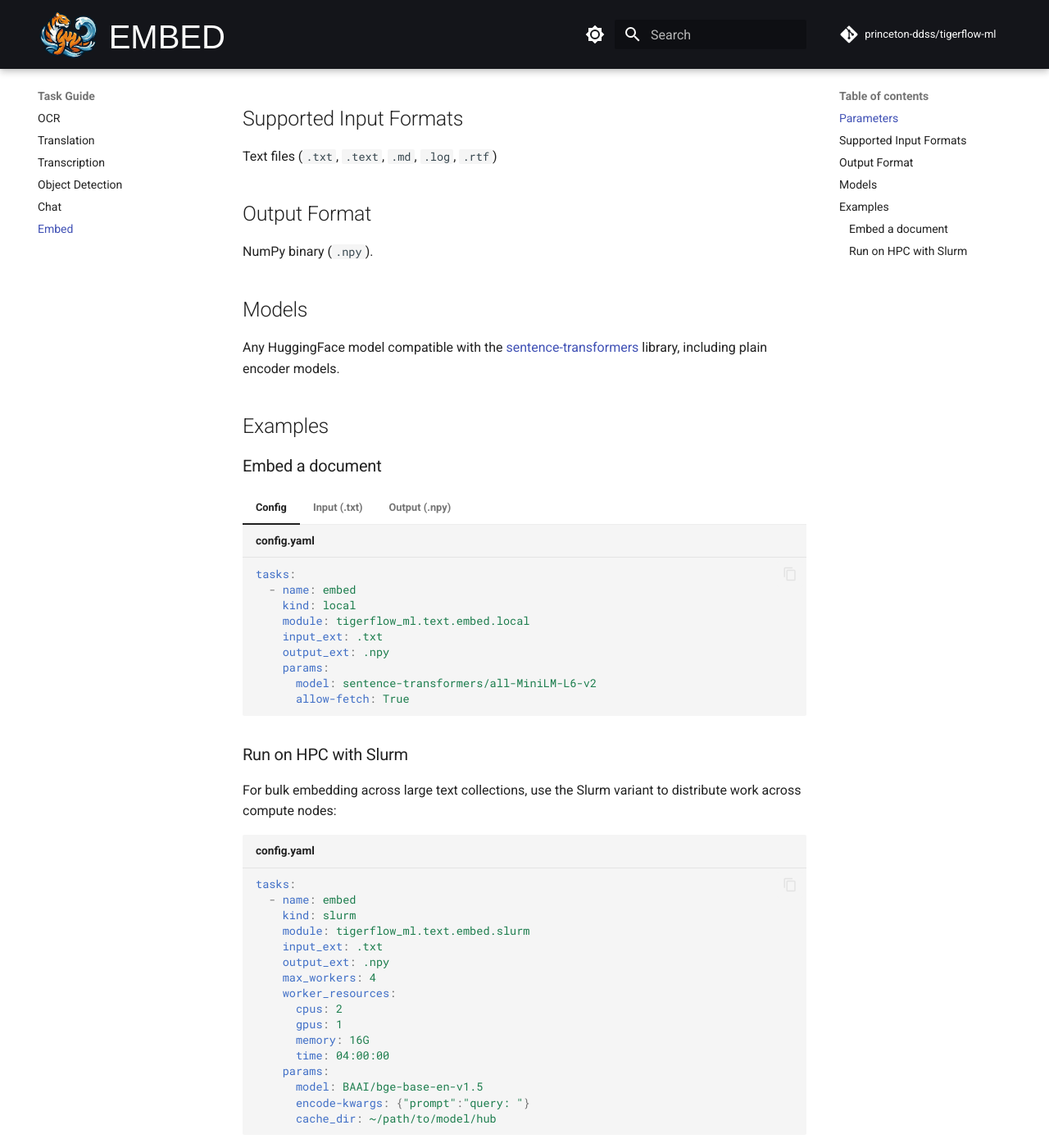
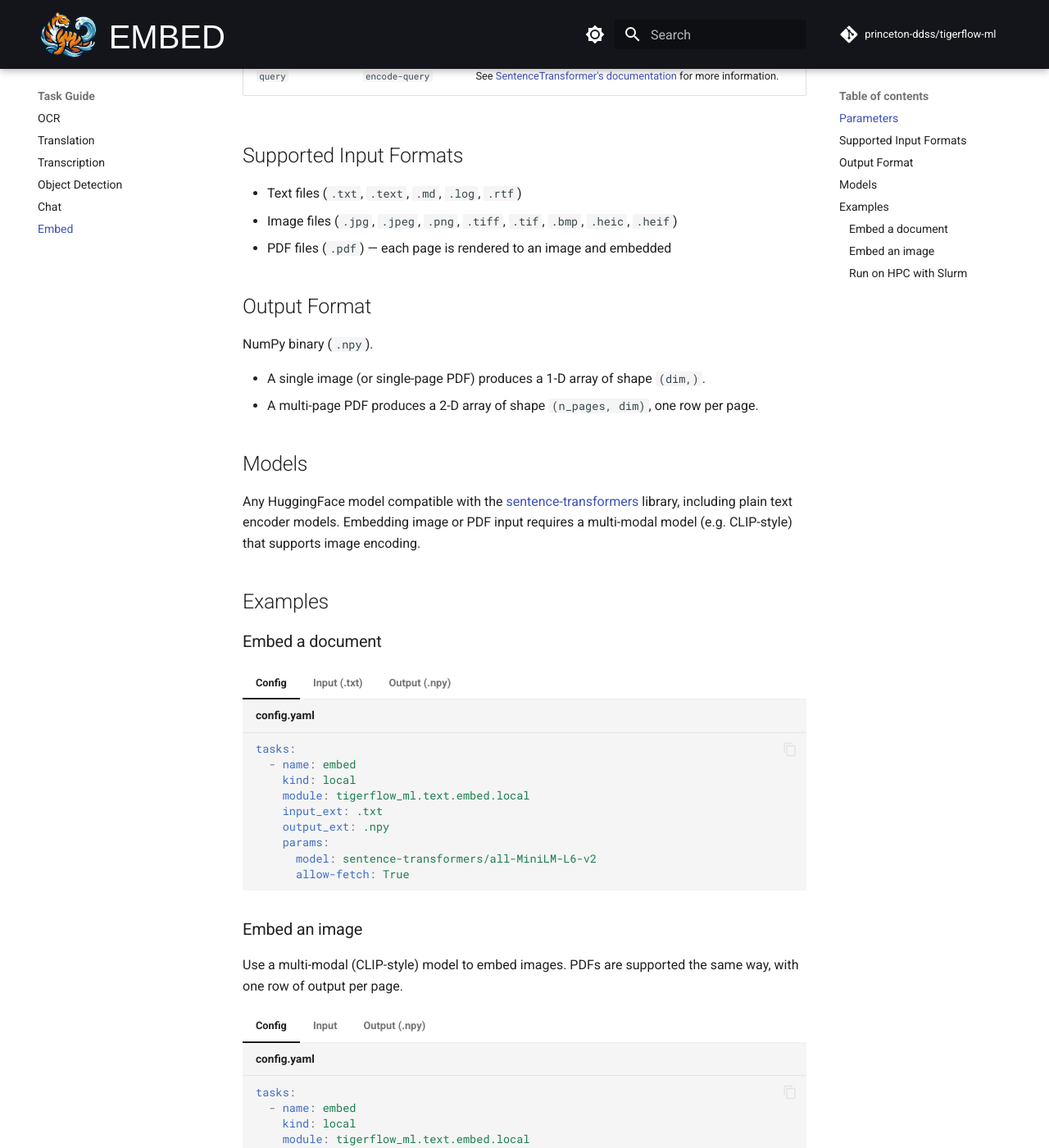
Before and after one commit to princeton-ddss/tigerflow-ml, an MkDocs documentation site: the page built from docs/mkdocs/tasks/embed.md, in a window 1280 px wide and 1400 px high, scrolled down 928 px. Shown: the whole window at 82% size. Built offline with MkDocs 1.6.1 and Material for MkDocs 9.7.7, drawn with Linux system fonts in a browser that asks for light colours; some web fonts are replaced; comment, search, counter and statistics services are not loaded; the version menu is left out; some of the changed text lies outside the part shown.

Commit message:
feat(embed): add support for img and pdf inputs (#180)
Adds support for image and pdf inputs to the embed task.
For pdfs, each page is embedded as an image.
trust_remote_code is hardcoded as True.

Ref #3

````diff
--- a/docs/mkdocs/tasks/embed.md
+++ b/docs/mkdocs/tasks/embed.md
@@ -1,6 +1,6 @@
 # Embed
 
-Embed text using HuggingFace sentence-transformers models.
+Embed text or images using HuggingFace sentence-transformers models.
 
 ## Parameters
 
@@ -13,6 +13,7 @@
 | `--allow-fetch`     | `--no-allow-fetch` | Allow downloads from HuggingFace Hub (network access required)                                                     |
 | `--seed`            | `42`               | The seed to set for more reproducible behavior                                                                     |
 | `--encode-kwargs`   | `{}`               | Additional kwargs for SentenceTransformer's `encode()` (e.g. `{'prompt':'query: '}`). Supplied values override task defaults. |
+| `--batch-size`      | `32`               | Number of pages per batch when embedding a multi-page PDF                                                          |
 | `--normalize`       | `--no-normalize`   | Whether to normalize returned vectors to have length 1                                                             |
 | `--truncate-dim`    |                    | The dimension to truncate sentence embeddings to                                                                   |
 | `--use-encode-document` | `--no-use-encode-document` | Use SentenceTransformer's `encode_document()` instead of `encode()`. See [SentenceTransformer's documentation](https://sbert.net/docs/package_reference/sentence_transformer/model.html#sentence_transformers.sentence_transformer.model.SentenceTransformer.encode_document) for more information. |
@@ -21,15 +22,20 @@
 
 ## Supported Input Formats
 
-Text files (`.txt`, `.text`, `.md`, `.log`, `.rtf`)
+- Text files (`.txt`, `.text`, `.md`, `.log`, `.rtf`)
+- Image files (`.jpg`, `.jpeg`, `.png`, `.tiff`, `.tif`, `.bmp`, `.heic`, `.heif`)
+- PDF files (`.pdf`) — each page is rendered to an image and embedded
 
 ## Output Format
 
 NumPy binary (`.npy`).
 
+- A single image (or single-page PDF) produces a 1-D array of shape `(dim,)`.
+- A multi-page PDF produces a 2-D array of shape `(n_pages, dim)`, one row per page.
+
 ## Models
 
-Any HuggingFace model compatible with the [sentence-transformers](https://sbert.net) library, including plain encoder models.
+Any HuggingFace model compatible with the [sentence-transformers](https://sbert.net) library, including plain text encoder models. Embedding image or PDF input requires a multi-modal model (e.g. CLIP-style) that supports image encoding.
 
 ## Examples
 
@@ -59,6 +65,33 @@
 
     A single vector of shape `(384,)`.
 
+### Embed an image
+
+Use a multi-modal (CLIP-style) model to embed images. PDFs are supported the same
+way, with one row of output per page.
+
+=== "Config"
+
+    ```yaml title="config.yaml"
+    tasks:
+      - name: embed
+        kind: local
+        module: tigerflow_ml.text.embed.local
+        input_ext: .jpg
+        output_ext: .npy
+        params:
+          model: sentence-transformers/clip-ViT-B-32
+          allow-fetch: True
+    ```
+
+=== "Input"
+
+    An image file, e.g. `photo.jpg`.
+
+=== "Output (.npy)"
+
+    A single vector of shape `(512,)`.
+
 ### Run on HPC with Slurm
 
 For bulk embedding across large text collections, use the Slurm variant to distribute work across compute nodes:
@@ -76,6 +109,8 @@
       gpus: 1
       memory: 16G
       time: 04:00:00
+    setup_commands:
+      - export HF_HUB_OFFLINE=1
     params:
       model: BAAI/bge-base-en-v1.5
       encode-kwargs: {"prompt":"query: "}
--- a/pyproject.toml
+++ b/pyproject.toml
@@ -39,7 +39,7 @@
     "soundfile>=0.12",
     "soxr>=0.3",
     "pillow-heif>=1.4.0",
-    "sentence-transformers>=5.6.0",
+    "sentence-transformers[image]>=5.6.0",
 ]
 
 [project.optional-dependencies]
````
Also changed, not shown: docs/mkdocs/index.md (+1 -1 lines), README.md, 2 other files.
